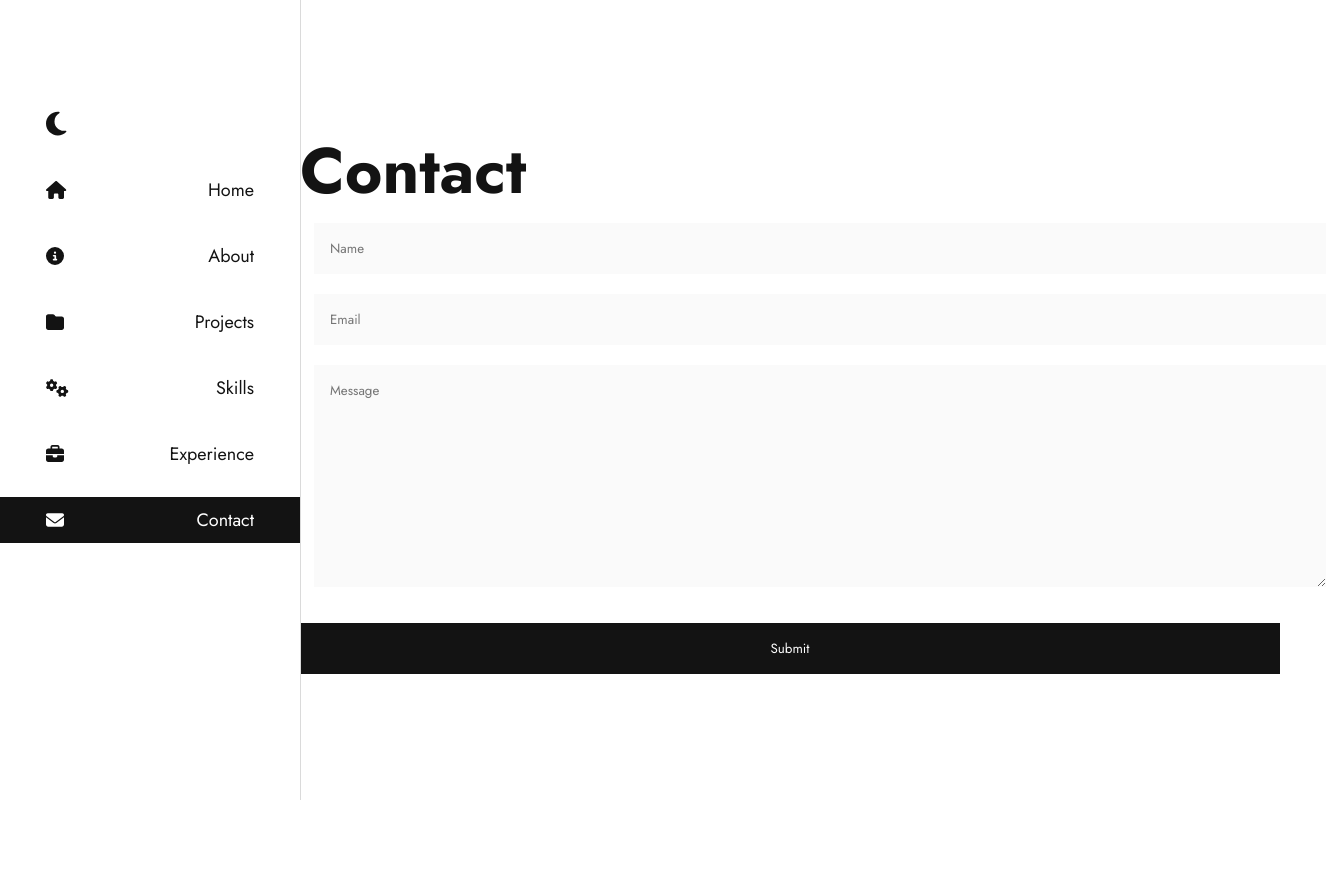
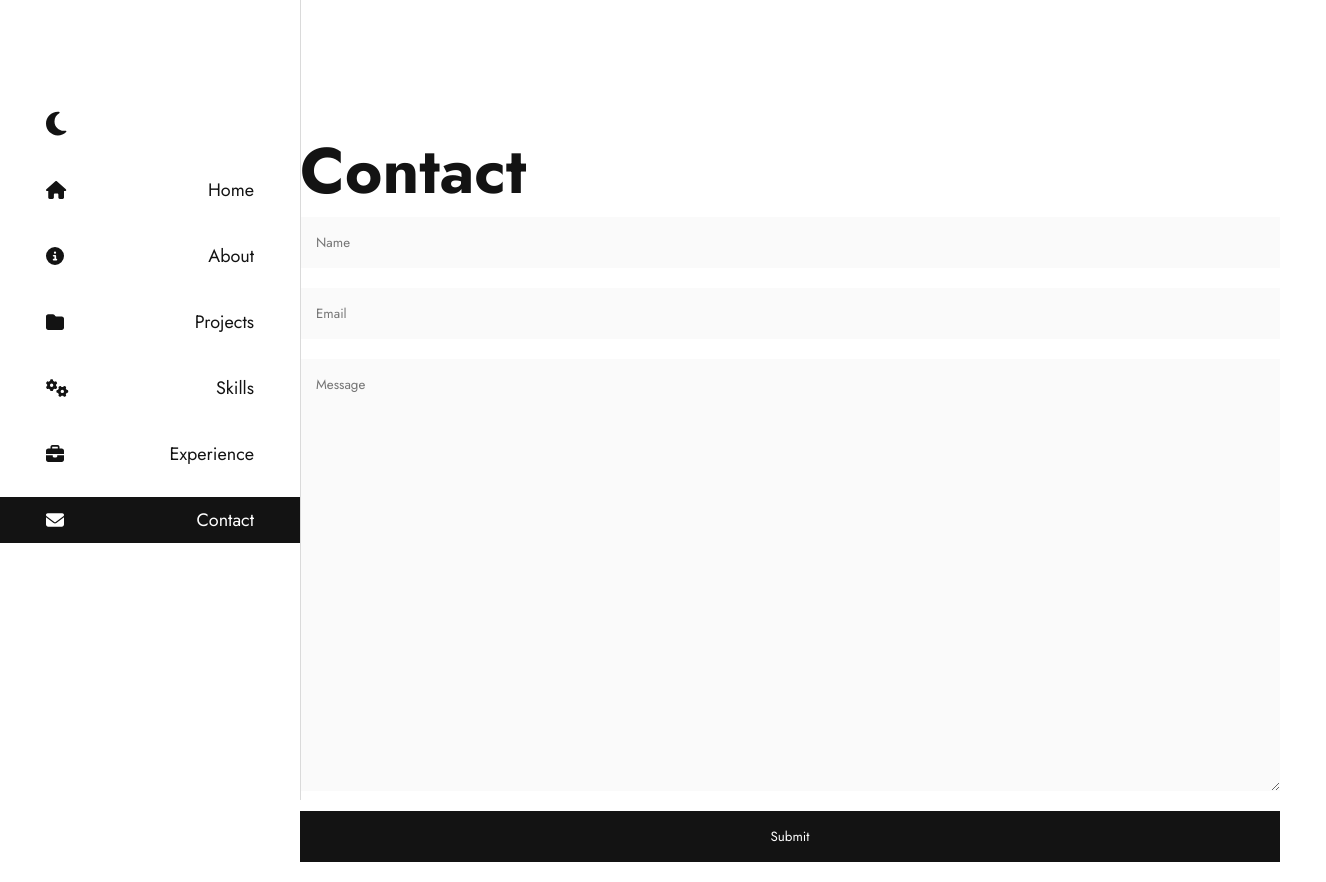
Before and after one commit to Mark-Alexis-Posadas/brand, a React (Vite) app: page /contact in a window 1280 px wide. Shown: the whole page, 1326 px wide, since content can reach past the window. Before the commit the page ends 800 px from the top, so only its background shows below. Built offline with nearby package versions, Linux system fonts and the light colour scheme.

Commit message:
fixed contact inputs alignment

```diff
--- a/src/App.jsx
+++ b/src/App.jsx
@@ -19,7 +19,7 @@ const lightTheme = {
 };
 
 const darkTheme = {
-  primary: "#181818",
+  primary: "rgb(43, 57, 69)",
   textColor: "#ffffff",
 };
 
--- a/src/components/contact/Contact.jsx
+++ b/src/components/contact/Contact.jsx
@@ -6,7 +6,6 @@ const Contact = () => {
       <StyledWrapper>
         <PageTitle>Contact</PageTitle>
         <StyledForm>
-          <fieldset>
           <div>
             <input type="text" placeholder="Name" />
           </div>
@@ -16,8 +15,9 @@ const Contact = () => {
           <div>
             <textarea placeholder="Message" rows="10"></textarea>
           </div>
-          </fieldset>
+          <div>
             <input type="submit" value="Submit" />
+          </div>
         </StyledForm>
       </StyledWrapper>
     </section>
--- a/src/components/contact/Contact.style.js
+++ b/src/components/contact/Contact.style.js
@@ -1,22 +1,25 @@
 import styled from "styled-components";
 
 export const StyledForm = styled.form`
-  fieldset {
-    border: none;
-    width: 100%;
+  div {
+    display: flex;
+    flex-direction: column;
+    margin-bottom: 20px;
   }
 
   input,
   textarea {
-    width: 100%;
     padding: 1rem;
     border: none;
     background-color: rgb(250, 250, 250);
-    margin-bottom: 20px;
+  }
+
+  textarea {
+    min-height: 400px;
   }
 
   input[type="submit"] {
     background-color: ${(props) => props.theme.textColor};
-    color: #fff;
+    color: ${(props) => props.theme.primary};
   }
 `;
```
Lines whose indentation alone changed are shown as unchanged.
